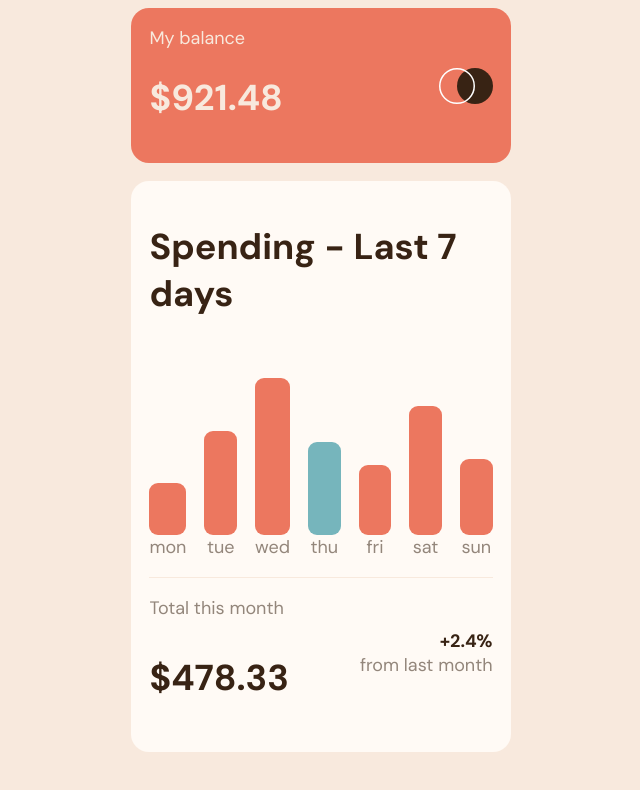
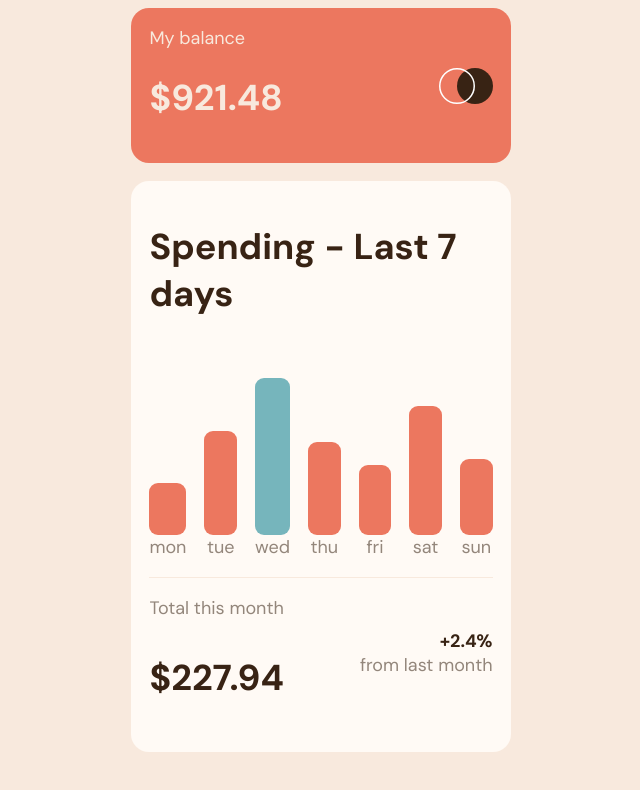
Before and after one commit to GorkemEldeniz/expenses-chart-component, a React (Vite) app: page / in a window 1280 px wide. Shown: the top 790 px of the page, without its empty margins (319-959 px from the left). Built offline with nearby package versions, Linux system fonts and the light colour scheme.

Commit message:
fixed max amount and hover statements

```diff
--- a/src/components/Body.tsx
+++ b/src/components/Body.tsx
@@ -1,8 +1,13 @@
 import React from 'react'
 import Graph from "./Graph";
 import * as S from "../styled/index";
+import data from "../../data.json";
+import { Idata } from './Graph';
 
 function Body() {
+
+  let totalAmount = data.reduce((acc: number, cur: Idata) => acc + cur.amount, 0);
+
   return (
     <S.Body>
       <S.H1>Spending - Last 7 days</S.H1>
@@ -13,7 +18,7 @@ function Body() {
       <div>
         <S.Span>Total this month</S.Span>
         <S.Footer>
-          <S.H1>$478.33</S.H1>
+          <S.H1>${totalAmount}</S.H1>
           <div>
             <div>+2.4%</div>
             <S.Span>from last month</S.Span>
--- a/src/components/Graph.tsx
+++ b/src/components/Graph.tsx
@@ -3,16 +3,27 @@ import * as S from "../styled/index";
 import data from "../../data.json";
 import { useState } from 'react';
 
+export type Idata = {
+  day: string;
+  amount: number;
+}
+
 function Graph() {
   const [hovered, setHovered] = useState<any | number>(null);
+  let shallowData = [...data];
+  const maxAmount = shallowData.sort((a: Idata, b: Idata) => b?.amount - a?.amount)[0]?.amount;
 
+
+  const handleLeave = (e: React.MouseEvent<HTMLDivElement>) => {
+    setHovered(null);
+  }
   return (
     <S.Graph>
       {data.map(({ day, amount }, index) => <div className='col' key={index}>
-        <S.Column onMouseOver={() => setHovered(index)} active={index == 3} amount={amount * 1.5}>
+        <S.Column onMouseOver={() => setHovered(index)} onMouseOut={handleLeave} active={amount === maxAmount} amount={amount * 1.5}>
           {hovered == index && <S.PopUp>${amount}</S.PopUp>}
         </S.Column>
-        <S.Span onMouseOver={() => setHovered(index)} >{day}</S.Span>
+        <S.Span>{day}</S.Span>
       </div>)}
     </S.Graph>
   )
```
